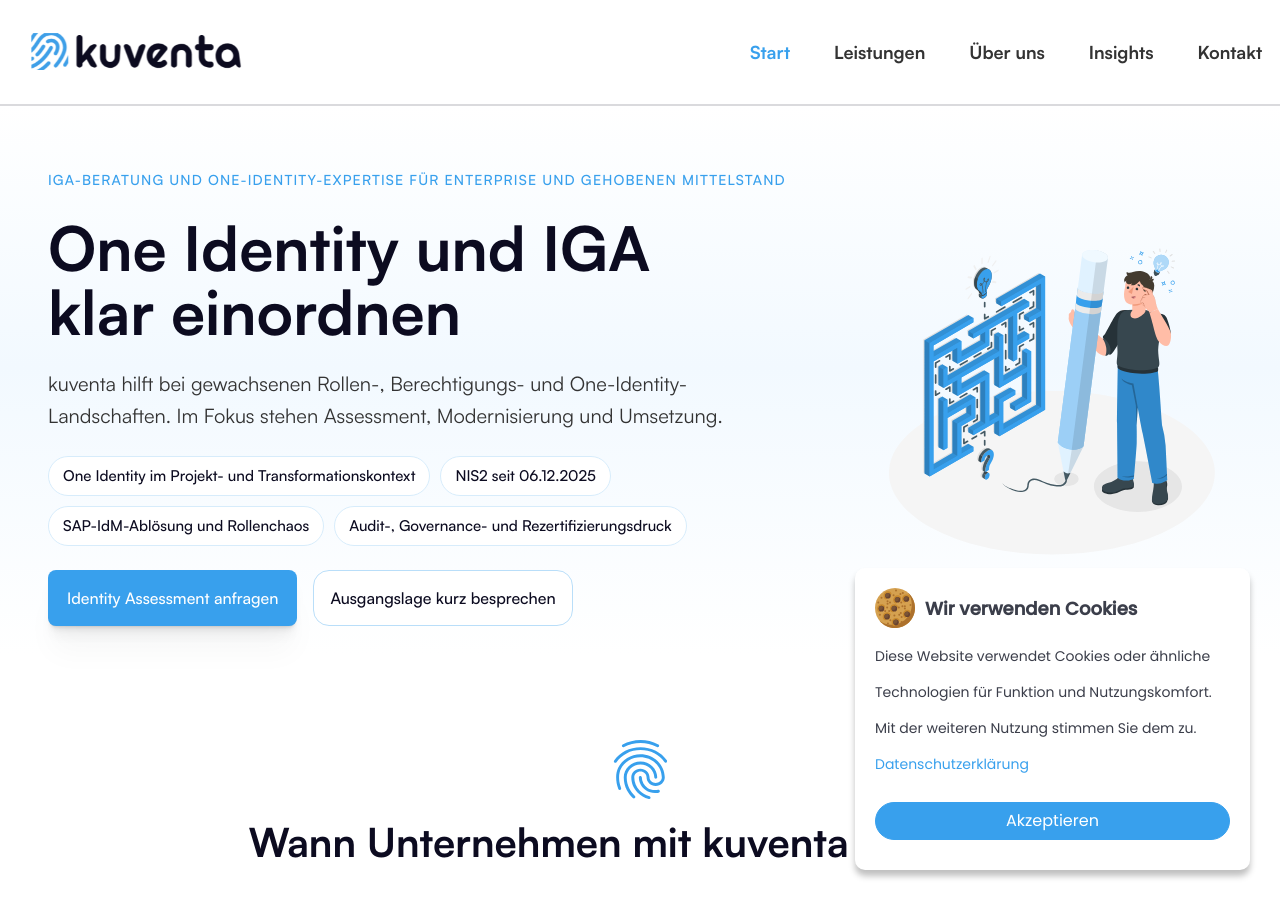
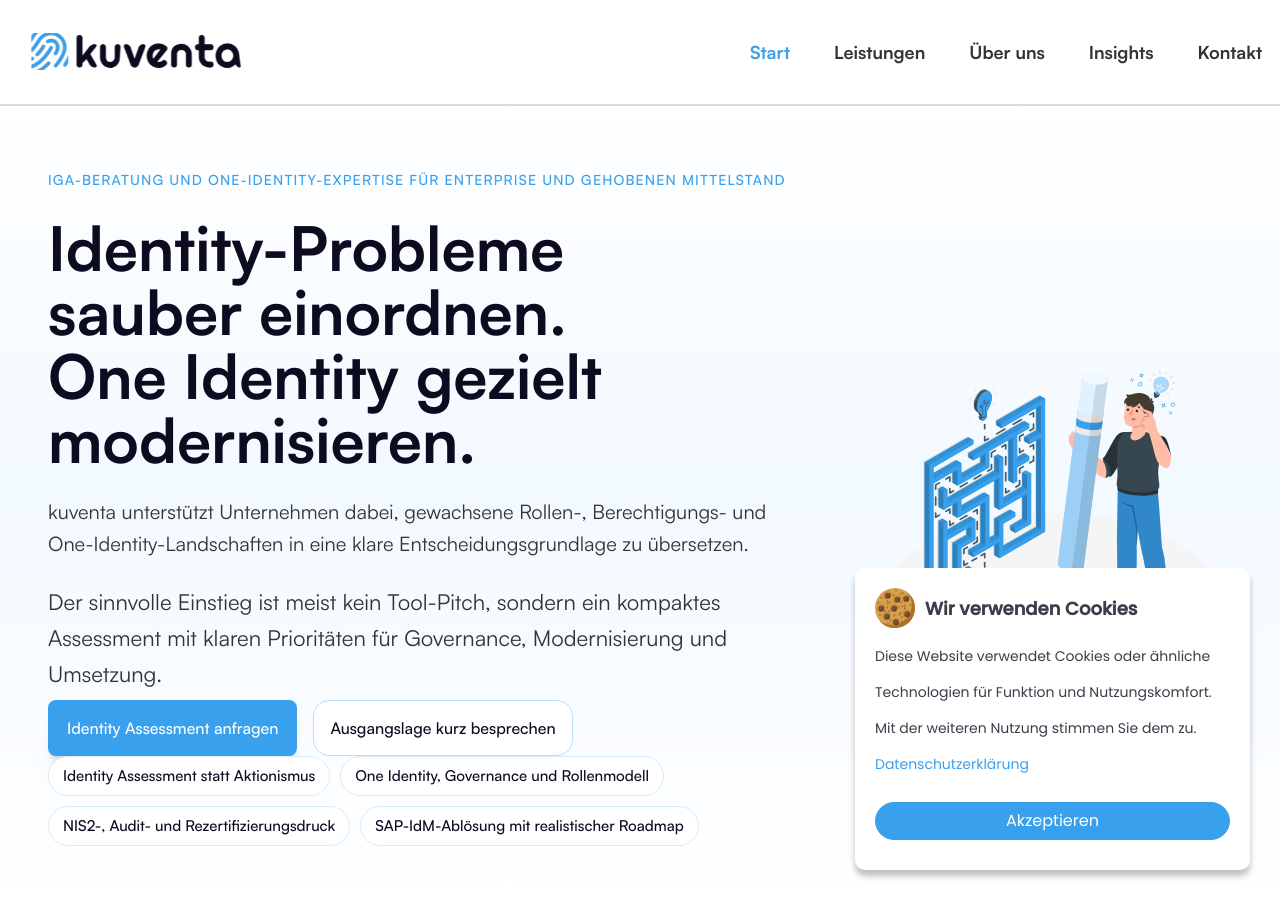
Before and after one commit to kuventa-GmbH/kuventa-website, a Jekyll site: the page built from index.md, in a window 1280 px wide and 900 px high. Built offline with Jekyll 4.4.1, drawn with Linux system fonts in a browser that asks for light colours; some of the changed text lies outside the part shown.

Commit message:
home: refine hero section

```diff
--- a/_data/home.yml
+++ b/_data/home.yml
@@ -9,14 +9,15 @@ cta_system:
 
 hero:
   kicker: "IGA-Beratung und One-Identity-Expertise für Enterprise und gehobenen Mittelstand"
-  title: "One Identity und IGA klar einordnen"
-  text: "kuventa hilft bei gewachsenen Rollen-, Berechtigungs- und One-Identity-Landschaften. Im Fokus stehen Assessment, Modernisierung und Umsetzung."
+  title: "Identity-Probleme sauber einordnen. One Identity gezielt modernisieren."
+  text: "kuventa unterstützt Unternehmen dabei, gewachsene Rollen-, Berechtigungs- und One-Identity-Landschaften in eine klare Entscheidungsgrundlage zu übersetzen."
+  support: "Der sinnvolle Einstieg ist meist kein Tool-Pitch, sondern ein kompaktes Assessment mit klaren Prioritäten für Governance, Modernisierung und Umsetzung."
   hide_cta_note: true
   triggers:
-    - "One Identity im Projekt- und Transformationskontext"
-    - "NIS2 seit 06.12.2025"
-    - "SAP-IdM-Ablösung und Rollenchaos"
-    - "Audit-, Governance- und Rezertifizierungsdruck"
+    - "Identity Assessment statt Aktionismus"
+    - "One Identity, Governance und Rollenmodell"
+    - "NIS2-, Audit- und Rezertifizierungsdruck"
+    - "SAP-IdM-Ablösung mit realistischer Roadmap"
   image: "/assets/img/illustrations/home/path.svg"
   image_alt: "Illustration einer modernen Identity-Architektur"
 
@@ -105,21 +106,21 @@ rag:
   heading: "KI-Wissensassistent für One Identity"
   text: "kuventa baut ein Such- und Antwortsystem für One Identity auf. Ziel ist, Berater und Beratungshäuser schneller an belastbare Antworten, Dokumentation und Projektkontext zu bringen."
   primary:
-    text: "Bereich ansehen"
+    text: "RAG-Bereich ansehen"
     link: "/one-identity-rag/"
   secondary:
-    text: "Beraterprofil ansehen"
-    link: "/beraterprofil/"
+    text: "Einsatzszenarien ansehen"
+    link: "/rag-einsatzszenarien/"
   cards:
     - title: "Für Berater"
       text: "Schneller in Zielsysteme, Logiken, Prozesse, Tabellen und Rollenmodelle einsteigen."
       link: "/rag-fuer-berater/"
-      link_text: "Berater-Use-Case"
+      link_text: "Für Berater"
     - title: "Für Beratungshäuser"
       text: "Onboarding, Delivery-Qualität und Wiederverwendbarkeit von One-Identity-Wissen systematischer aufbauen."
       link: "/rag-fuer-beratungshaeuser/"
       link_text: "Für Beratungshäuser"
-    - title: "Für konkrete Einsatzszenarien"
+    - title: "Für Einsatzszenarien"
       text: "Vom Presales-Sparring bis zur Projektunterstützung: Anwendungsfälle, Grenzen und sinnvolle Einführungslogik."
       link: "/rag-einsatzszenarien/"
       link_text: "Einsatzszenarien"
--- a/_includes/home-sections/hero.html
+++ b/_includes/home-sections/hero.html
@@ -11,17 +11,21 @@
         <h1 class="hero-title js-anim" data-anim="animate__fadeInUp" data-once="true">{{ hero.title }}</h1>
         <p class="hero-text js-anim" data-anim="animate__fadeIn" data-once="true">{{ hero.text }}</p>
 
+        {% if hero.support %}
+          <p class="hero-support js-anim" data-anim="animate__fadeIn" data-once="true">{{ hero.support }}</p>
+        {% endif %}
+
+        <div class="hero-actions js-anim" data-anim="animate__fadeInUp" data-once="true">
+          {% include shared/cta-actions.html cta=cta hide_note=hero.hide_cta_note %}
+        </div>
+
         {% if hero.triggers %}
-          <ul class="hero-trigger-list js-anim" data-anim="animate__fadeInUp" data-once="true">
+          <ul class="hero-trigger-list js-anim" data-anim="animate__fadeInUp" data-once="true" aria-label="Relevante Ausgangslagen">
             {% for item in hero.triggers %}
               <li>{{ item }}</li>
             {% endfor %}
           </ul>
         {% endif %}
-
-        <div class="hero-actions js-anim" data-anim="animate__fadeInUp" data-once="true">
-          {% include shared/cta-actions.html cta=cta hide_note=hero.hide_cta_note %}
-        </div>
       </div>
 
       <div class="process-art js-anim" data-anim="animate__fadeInUp" data-once="true">
```
Also changed, not shown: assets/css/site.scss (+40 -28 lines).
